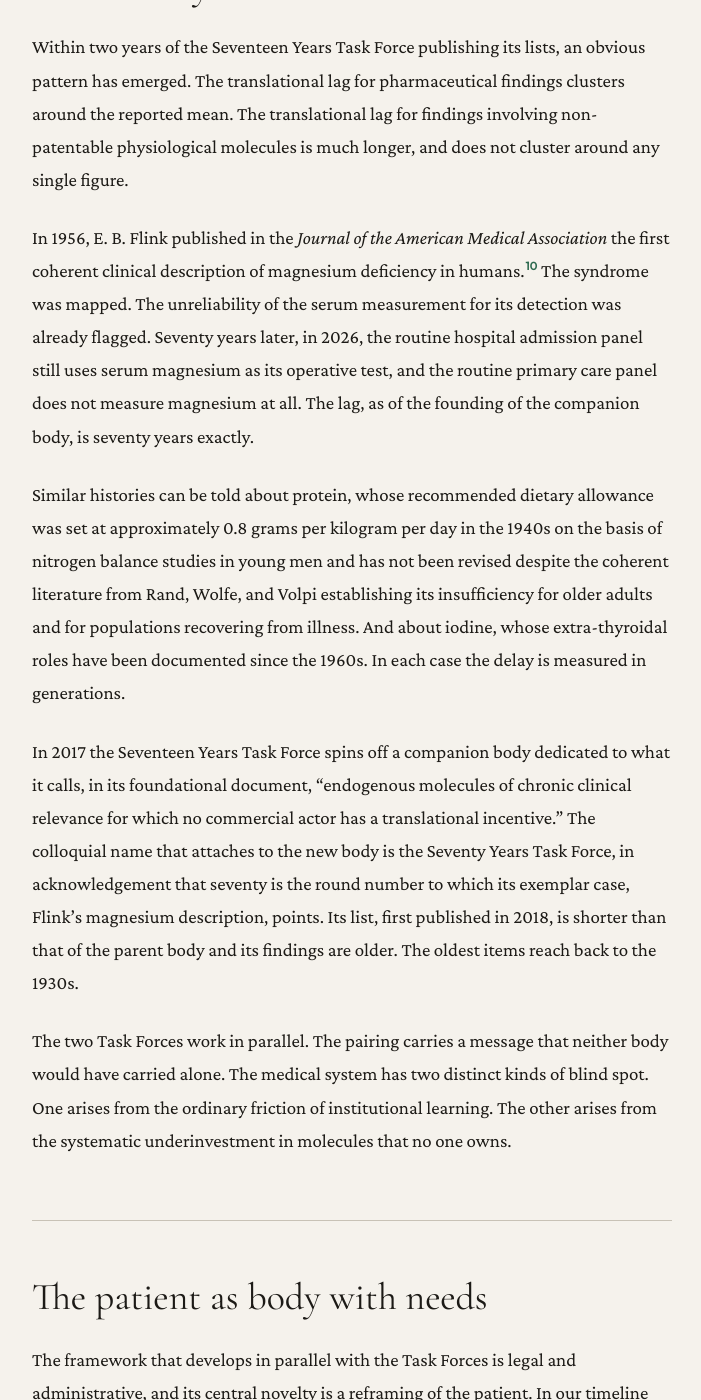
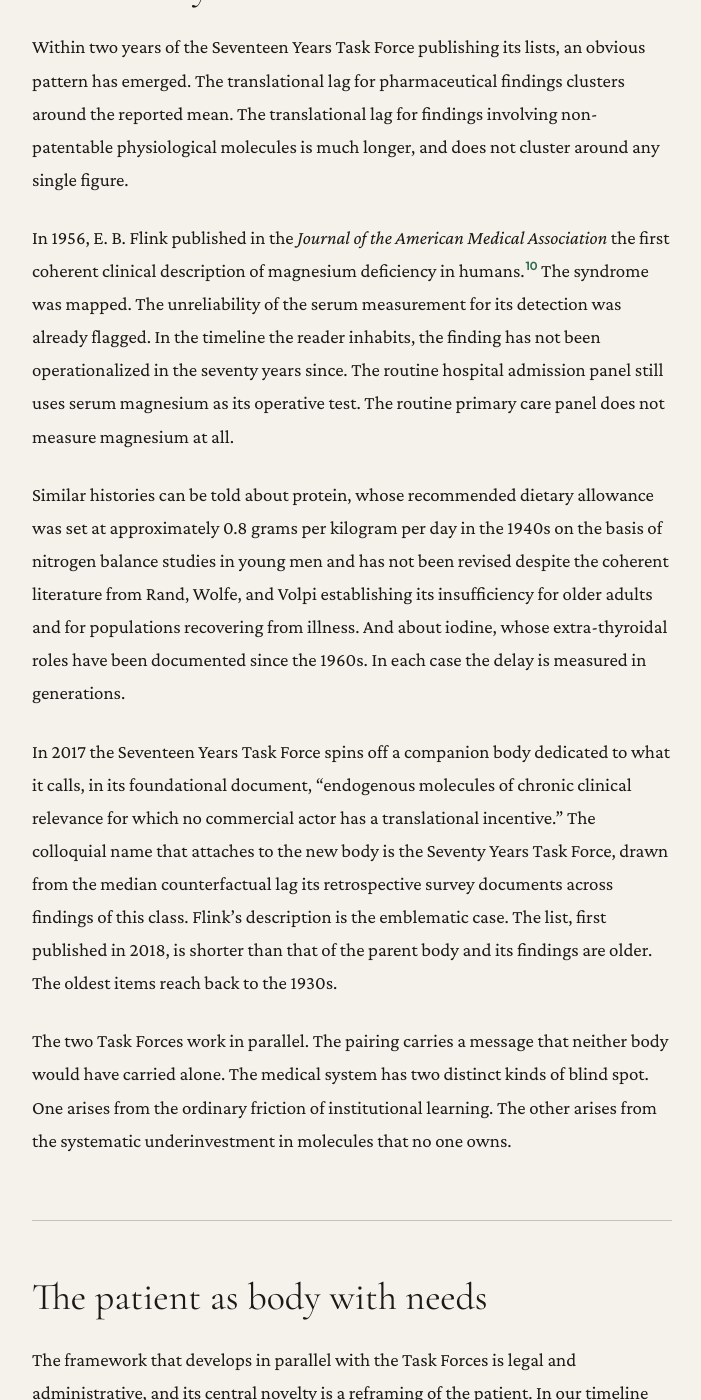
Before and after one commit to PerigGouanvic/physiological-rights, a Jekyll site: the page built from _editorials/the-seventeen-years-task-force.md, in a window 1280 px wide and 1400 px high, scrolled down 11056 px. Shown: the whole window, without its empty margins (122-823 px from the left). Built offline with Jekyll 4.4.1, drawn with Linux system fonts in a browser that asks for light colours.

Commit message:
edit(perspective): fix Seventy Years arithmetic, keep Flink emblematic
The previous formulation ("seventy years later, in 2026 [...] the lag, as of
the founding of the companion body, is seventy years exactly") was wrong on
two counts: the body is founded in 2017 (Flink 1956 to 2017 = 61 years, not
70), and dropping "in 2026" into an uchronic-narrative sentence imported a
resolution date the story does not otherwise settle on.

Reframe: the naming reflects a class-median lag observed across the
retrospective survey the body publishes, not an arithmetic anchor on any
single case at the founding date. Flink is named as the emblematic case.
The seventy-year count is placed explicitly in the reader's own timeline
("In the timeline the reader inhabits"), which is where the count is exact
and where the piece's alternation "in our timeline / in the uchronic
timeline" already operates.

Co-Authored-By: Claude Opus 4.7 <noreply@anthropic.com>

```diff
--- a/_editorials/the-seventeen-years-task-force.md
+++ b/_editorials/the-seventeen-years-task-force.md
@@ -119,11 +119,11 @@ The Task Force is not universally popular. It is understood within a year of its
 
 Within two years of the Seventeen Years Task Force publishing its lists, an obvious pattern has emerged. The translational lag for pharmaceutical findings clusters around the reported mean. The translational lag for findings involving non-patentable physiological molecules is much longer, and does not cluster around any single figure.
 
-In 1956, E. B. Flink published in the *Journal of the American Medical Association* the first coherent clinical description of magnesium deficiency in humans.[^flink-1956] The syndrome was mapped. The unreliability of the serum measurement for its detection was already flagged. Seventy years later, in 2026, the routine hospital admission panel still uses serum magnesium as its operative test, and the routine primary care panel does not measure magnesium at all. The lag, as of the founding of the companion body, is seventy years exactly.
+In 1956, E. B. Flink published in the *Journal of the American Medical Association* the first coherent clinical description of magnesium deficiency in humans.[^flink-1956] The syndrome was mapped. The unreliability of the serum measurement for its detection was already flagged. In the timeline the reader inhabits, the finding has not been operationalized in the seventy years since. The routine hospital admission panel still uses serum magnesium as its operative test. The routine primary care panel does not measure magnesium at all.
 
 Similar histories can be told about protein, whose recommended dietary allowance was set at approximately 0.8 grams per kilogram per day in the 1940s on the basis of nitrogen balance studies in young men and has not been revised despite the coherent literature from Rand, Wolfe, and Volpi establishing its insufficiency for older adults and for populations recovering from illness. And about iodine, whose extra-thyroidal roles have been documented since the 1960s. In each case the delay is measured in generations.
 
-In 2017 the Seventeen Years Task Force spins off a companion body dedicated to what it calls, in its foundational document, "endogenous molecules of chronic clinical relevance for which no commercial actor has a translational incentive." The colloquial name that attaches to the new body is the Seventy Years Task Force, in acknowledgement that seventy is the round number to which its exemplar case, Flink's magnesium description, points. Its list, first published in 2018, is shorter than that of the parent body and its findings are older. The oldest items reach back to the 1930s.
+In 2017 the Seventeen Years Task Force spins off a companion body dedicated to what it calls, in its foundational document, "endogenous molecules of chronic clinical relevance for which no commercial actor has a translational incentive." The colloquial name that attaches to the new body is the Seventy Years Task Force, drawn from the median counterfactual lag its retrospective survey documents across findings of this class. Flink's description is the emblematic case. The list, first published in 2018, is shorter than that of the parent body and its findings are older. The oldest items reach back to the 1930s.
 
 The two Task Forces work in parallel. The pairing carries a message that neither body would have carried alone. The medical system has two distinct kinds of blind spot. One arises from the ordinary friction of institutional learning. The other arises from the systematic underinvestment in molecules that no one owns.
 
```
